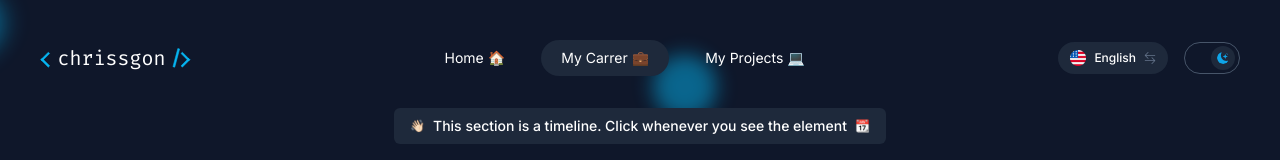
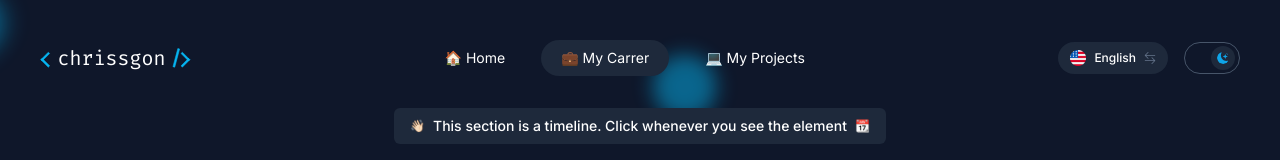
Before and after one commit to chrissgon/portfolio, a Nuxt app: page /carrer in a window 1280 px wide. Shown: the top 160 px of the page. Built offline with nearby package versions, Linux system fonts and the light colour scheme.

Commit message:
feat: :sparkles: adjust carrer

```diff
--- a/assets/translator.json
+++ b/assets/translator.json
@@ -39,7 +39,7 @@
 
   "carrer2017Title": [
     "I start my course in Informatics at Etec Paulistano",
-    "Inicio meu curso de Informatica na Etec Paulistano"
+    "Começo meu curso de Informatica na Etec Paulistano"
   ],
   "carrer2017Info1": [
     "I participate in the selection process and I am approved in _ place to attend the ETIM of Informatics at Etec Paulistano.",
@@ -47,8 +47,8 @@
     ["3rd|3º", "4rd|4º", "6rd|6º"]
   ],
   "carrer2017Info2": [
-    "The school curriculum provides contact with various areas of technology, from hardware to software, where I arouse interest in _.",
-    "A grade escolar proporciona o contato com diversas áreas de tecnologia, do hardware ao software, onde desperto interesse por _.",
+    "The school grade provides contact with several areas of technology, from hardware to software, where I arouse interest in _.",
+    "A grade escolar proporciona o contato com diversas áreas da tecnologia, do hardware ao software, onde desperto interesse por _.",
     ["FrontEnd|FrontEnd", "BackEnd|BackEnd", "Infra|Infra"]
   ],
 
@@ -57,8 +57,8 @@
     "Meu primeiro estágio na Seno TI"
   ],
   "carrer2019Slide1Info": [
-    "I started my first professional experience as an intern at Seno TI. Performed maintenance of the Saphir platform, made in _. My responsibilities were layout design, optimization and error correction.",
-    "Iniciei minha primeira experiência profissional como estagiário na Seno TI. Realizei manutenção da plataforma Saphir, feita em _. Minhas responsabilidades eram elaboração de layout, otimização e correção de erros.",
+    "I started my first professional experience as an intern at Seno TI. Performed maintenance of the Saphir platform, made in _. My responsibilities were to design the layout, optimize and correct errors on the platform.",
+    "Iniciei minha primeira experiência profissional como estagiário na Seno TI. Realizei manutenção da plataforma Saphir, feita em _. Minhas responsabilidades eram de elaboração de layout, otimização e correção de erros da plataforma.",
     ["Wordpress|Wordpress", "React|React", "Vue|Vue"]
   ],
 
@@ -76,23 +76,27 @@
     "Internship at OngSys and promotion to Junior Dev",
     "Estágio na OngSys e promoção para Dev Júnior"
   ],
-  "carrer2020Info": [
-    "Maintenance of the OngSys platform. Creation of features, components, testing and implementation, as well as error management. MVC modeling, use of _, Codeigniter, Bootstrap, Jquery and others.",
-    "Manutenção da plataforma OngSys. Criação de funcionalidades, componentes, testes e implementação, além de gestão de erros. Modelagem MVC, utilização de _, Codeigniter, Bootstrap, Jquery e outros.",
+  "carrer2020Info1": [
+    "I started my internship at OngSys, where I would later be promoted to Junior Dev. My responsibilities were the maintenance of the OngSys platform.",
+    "Iniciei meu estágio na OngSys, onde posteriormente seria promovido para Dev Júnior. Minhas responsabilidades eram a manutenção da plataforma OngSys."
+  ],
+  "carrer2020Info2": [
+    "Performed the creation of features, components, testing and implementation, as well as error management. The main technologies were _, Codeigniter, Bootstrap and Jquery, in MVC model.",
+    "Realizava a criação de funcionalidades, componentes, testes e implementação, além de gestão de erros. As principais tecnologias eram _, Codeigniter, Bootstrap e Jquery, em modelo MVC.",
     ["PHP|PHP", "Javascript|Javascript", "Java|Java"]
   ],
 
   "carrer2021Slide1Title": [
-    "I work as a _ at Digital House",
-    "Inicio como _ na Digital House",
+    "I teach as a _ at Digital House",
+    "Leciono como _ na Digital House",
     [
       "Programming Teacher|Professor de Programação",
       "Web Developer|Desenvolvedor Web"
     ]
   ],
   "carrer2021Slide1Info": [
-    "Professor in the CTD (Certified Tech Developer) course, which aims to train Junior Developers for the market. I taught students about Javascript, using _ and initiating their first contact with the world of programming.",
-    "Leciono no curso CTD (Certified Tech Developer), que tem como objetivo formar Desenvolvedores Juniors para o mercado. Lecionei sobre Javascript aos alunos, utilizando _ e iniciando seu primeiro contato ao mundo da programação.",
+    "I start the CTD (Certified Tech Developer) course, which aims to train Junior Developers for the market. I taught students about Javascript, using _ and starting their first contact with programming.",
+    "Inicio no curso CTD (Certified Tech Developer), que visa formar Desenvolvedores Juniors para o mercado. Lecionei sobre Javascript aos alunos, utilizando _ e iniciando seu primeiro contato na programação.",
     ["Node|Node", "Typescript|Typescript"]
   ],
 
@@ -101,8 +105,8 @@
     "Inicio como Web Developer na Mindbe"
   ],
   "carrer2021Slide2Info": [
-    "Creating micro frontends in _, architecture development, component creation, integrations with APIs, WebSockets connections, Docker, MongoDB and others.",
-    "Criação de micro frontends em _, elaboração de arquitetura, criação de componentes, integrações com APIs, conexões WebSockets, Docker, MongoDB e outros.",
+    "I start working on the ContactStudio platform made in _, with an architecture based on micro frontends. In it I developed new solutions, creation of components and integrations with APIs, using Docker, Nuxt, TailwindCSS, WebRTC and others as technologies.",
+    "Começo a trabalhar na plataforma ContactStudio feita em _, com arquitetura baseada em micro frontends. Nela desenvolvi novas soluções, criação de componentes e integrações com APIs, tendo como tecnologias Docker, Nuxt, TailwindCSS, WebRTC e outros.",
     ["Vue|Vue", "React|React", "Angular|Angular"]
   ]
 }
--- a/components/Nav.vue
+++ b/components/Nav.vue
@@ -3,19 +3,19 @@
     class="flex flex-wrap justify-center [&>a]:mx-2 [&_button]:text-sm [&_button.active]:bg-slate-100 [&_button.active]:dark:bg-slate-800"
   >
     <NuxtLink to="/">
-      <Button :class="{ active: isActive('index') }">
-        {{ Translator.getText("navIndexPage") }} 🏠</Button
-      >
+      <Button :class="{ active: isActive('index') }"
+        >🏠 {{ Translator.getText("navIndexPage") }}
+      </Button>
     </NuxtLink>
     <NuxtLink to="/carrer">
-      <Button :class="{ active: isActive('carrer') }">
-        {{ Translator.getText("navCarrerPage") }} 💼</Button
-      >
+      <Button :class="{ active: isActive('carrer') }"
+        >💼 {{ Translator.getText("navCarrerPage") }}
+      </Button>
     </NuxtLink>
     <NuxtLink to="/projects">
-      <Button :class="{ active: isActive('projects') }">
-        {{ Translator.getText("navProjectsPage") }} 💻</Button
-      >
+      <Button :class="{ active: isActive('projects') }"
+        >💻 {{ Translator.getText("navProjectsPage") }}
+      </Button>
     </NuxtLink>
   </nav>
 </template>
--- a/pages/carrer.vue
+++ b/pages/carrer.vue
@@ -79,8 +79,16 @@
           class="firacode text-xl sm:text-2xl text-center text-primary-500"
         ></h4>
 
+        <span class="relative text-base sm:text-lg text-center md:max-w-5xl mt-6">
+
+            {{ TranslatorStore.getText("carrer2020Info1") }}
+        </span>
+        <!-- <InteractiveText
+          label="carrer2020Info1"
+          class="relative text-base sm:text-lg text-center md:max-w-5xl mt-6"
+        /> -->
         <InteractiveText
-          label="carrer2020Info"
+          label="carrer2020Info2"
           class="relative text-base sm:text-lg text-center md:max-w-5xl mt-6"
         />
       </template>
```
